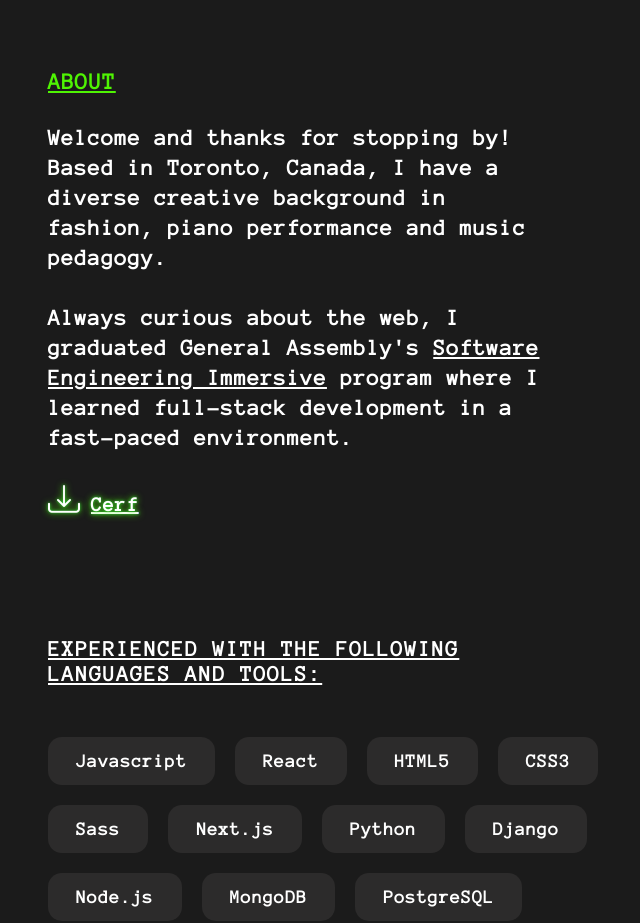
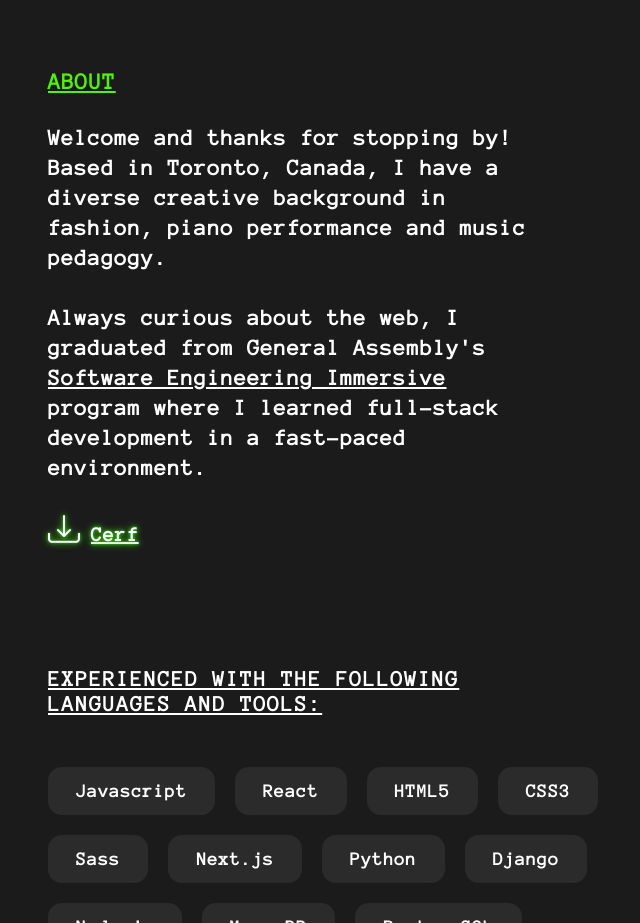
Before and after one commit to tatyanakarlen/PortfolioWebsite, a React (Create React App) app: page / in a window 1280 px wide. Shown: the part 860-1783 px from the top of the page, without its empty margins (302-942 px from the left). Built offline with nearby package versions, Linux system fonts and the light colour scheme; a web font is replaced by a local one.

Commit message:
fixed typo

```diff
--- a/src/components/About/About.jsx
+++ b/src/components/About/About.jsx
@@ -17,7 +17,7 @@ const About = () => {
         pedagogy.
         <br />
         <br />
-        Always curious about the web, I graduated General Assembly's{' '}
+        Always curious about the web, I graduated from General Assembly's{' '}
         <span>Software Engineering Immersive</span> program where I learned
         full-stack development in a fast-paced environment.
       </p>
```
